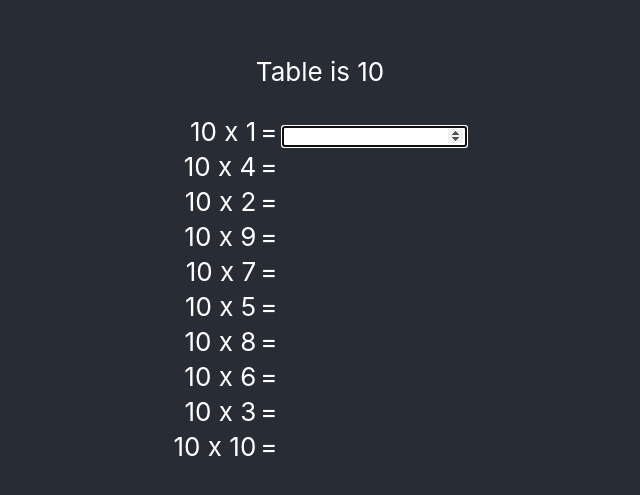
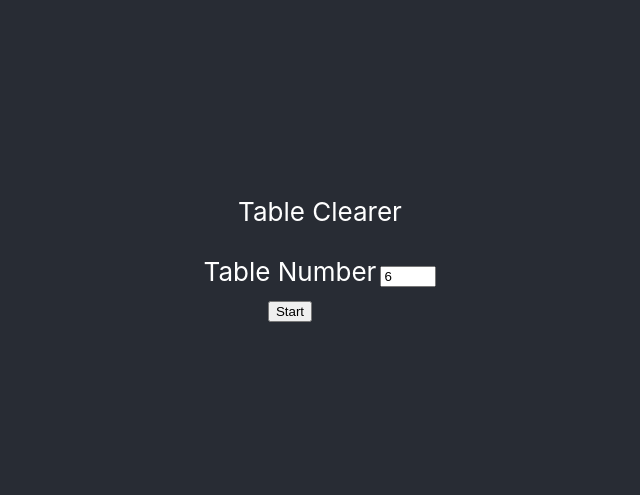
Before and after one commit to james-allan-lloyd/clearing-tables, a React (Create React App) app: page / in a window 1280 px wide. Shown: the part 153-648 px from the top of the page, without its empty margins (320-960 px from the left). Built offline with nearby package versions, Linux system fonts and the light colour scheme.

Commit message:
Add main menu

```diff
--- a/src/App.tsx
+++ b/src/App.tsx
@@ -1,81 +1,23 @@
-import React, { useEffect, useRef, useState } from 'react';
+import React, { useState } from 'react';
 // import logo from './logo.svg';
 import './App.css';
-
-function shuffleArray(array: number[]) {
-  for (let i = array.length - 1; i > 0; i--) {
-    const j = Math.floor(Math.random() * (i + 1));
-    [array[i], array[j]] = [array[j], array[i]];
-  }
-  return array
-}
-
-const tableNumber = Math.floor(Math.random() * 10) + 1;
-const orderedEntries = Array.from({length: 10}, (_, i) => i + 1);
-const table = shuffleArray(orderedEntries)
-
-type EquationProps = {
-  left : number;
-  right: number;
-  current: boolean;
-  onAnswerChanged: (answer: number) => void;
-}
-
-function Equation({left, right, current, onAnswerChanged}: EquationProps) : JSX.Element {
-
-  const [answer, setAnswer] = useState<number | undefined>();
-  const inputRef = useRef<HTMLInputElement>(null);
-
-  useEffect(() => {
-    if(current) inputRef.current?.focus();
-  }, [inputRef, current])
-
-  var correct: boolean | undefined;
-  if(!current && answer)
-  {
-    correct = (answer === left * right);
-  }
-
-  const answerStyle : React.CSSProperties = (correct ? {color: 'green'} : {color: 'red', textDecoration: 'line-through'})
-
-  return <tr>
-    <td align='right'>{left} x {right}</td>
-    <td>=</td>
-    <td>
-    {(current ?
-      <input
-        type="number"
-        ref={inputRef}
-        onChange={evt => setAnswer(parseInt(evt.target.value))}
-        onKeyPress={event => {
-          if (answer !== undefined && event.key === 'Enter') {
-            onAnswerChanged(answer);
-          }
-        }}
-      />
-      : (answer ? <> <span style={answerStyle}>{answer}</span> {!correct ? left * right: ''}</>: '')
-    )}
-    </td>
-  </tr>
-}
+import { MainMenu } from './MainMenu';
+import { RandomRun } from './RandomRun';
 
 function App() {
 
-  const [currentEquation, setCurrentEquation] = useState(0);
-
-  const handleAnswerChanged = (answer: number) => {
-    setCurrentEquation(currentEquation + 1)
-  }
+  const [tableNumber, setTableNumber] = useState<number>();
+  const [running, setRunning] = useState(false);
 
   return (
     <div className="App">
       <header className="App-header">
-        <p>Table is {tableNumber} </p>
-        <table>
-          <tbody>
-          {table.map((entry, index) => (<Equation key={entry} left={tableNumber} right={entry} current={index === currentEquation} onAnswerChanged={handleAnswerChanged}/>))}
-          </tbody>
-        </table>
+        {(!running? <MainMenu onStart={(tableNumber) => {setRunning(true); setTableNumber(tableNumber)}}/>
+        : <>
+            <RandomRun tableNumber={tableNumber!} />
+            <button onClick={() => setRunning(false)}>Back</button>
+          </>
+        )}
       </header>
     </div>
   );
--- /dev/null
+++ b/src/Equation.tsx
@@ -0,0 +1,45 @@
+import React, { useEffect, useRef, useState } from 'react';
+
+export type EquationProps = {
+  left : number;
+  right: number;
+  current: boolean;
+  onAnswerChanged: (answer: number) => void;
+}
+
+export function Equation({ left, right, current, onAnswerChanged }: EquationProps): JSX.Element {
+
+  const [answer, setAnswer] = useState<number | undefined>();
+  const inputRef = useRef<HTMLInputElement>(null);
+
+  useEffect(() => {
+    if (current)
+      inputRef.current?.focus();
+  }, [inputRef, current]);
+
+  var correct: boolean | undefined;
+  if (!current && answer) {
+    correct = (answer === left * right);
+  }
+
+  const answerStyle: React.CSSProperties = (correct ? { color: 'green' } : { color: 'red', textDecoration: 'line-through' });
+
+  return <tr>
+    <td align='right'>{left} x {right}</td>
+    <td>=</td>
+    <td>
+      {(current ?
+        <input
+          type="number"
+          ref={inputRef}
+          onChange={evt => setAnswer(parseInt(evt.target.value))}
+          onKeyPress={event => {
+            if (answer !== undefined && event.key === 'Enter') {
+              onAnswerChanged(answer);
+            }
+          }} />
+        : (answer ? <> <span style={answerStyle}>{answer}</span> {!correct ? left * right : ''}</> : '')
+      )}
+    </td>
+  </tr>;
+}
--- /dev/null
+++ b/src/MainMenu.tsx
@@ -0,0 +1,16 @@
+import React, { useState } from 'react';
+
+export function MainMenu({ onStart }: { onStart: (tableNumber: number) => void; }): JSX.Element {
+  const [tableNumber, setTableNumber] = useState(Math.floor(Math.random() * 10) + 1);
+  return <div>
+    <p>Table Clearer</p>
+    <form onSubmit={(evt) => { evt.preventDefault(); onStart(tableNumber); }}>
+      <table>
+        <tbody>
+          <tr><td>Table Number</td><td><input type="number" min={1} max={10} value={tableNumber} onChange={(e) => setTableNumber(parseInt(e.target.value))} /></td></tr>
+          <tr><td><input type="submit" value='Start' /></td></tr>
+        </tbody>
+      </table>
+    </form>
+  </div>;
+}
--- /dev/null
+++ b/src/RandomRun.tsx
@@ -0,0 +1,33 @@
+import React, { useEffect, useState } from 'react';
+import { Equation } from './Equation';
+export function shuffleArray(array: number[]) {
+  for (let i = array.length - 1; i > 0; i--) {
+    const j = Math.floor(Math.random() * (i + 1));
+    [array[i], array[j]] = [array[j], array[i]];
+  }
+  return array
+}
+
+
+
+export function RandomRun({ tableNumber }: { tableNumber: number; }): JSX.Element {
+  const [table, setTable] = useState<number[]>([]);
+  const [currentEquation, setCurrentEquation] = useState(0);
+
+  const handleAnswerChanged = (answer: number) => {
+    setCurrentEquation(currentEquation + 1);
+  };
+
+  useEffect(() => {
+    const orderedEntries = Array.from({ length: 10 }, (_, i) => i + 1);
+    setTable(shuffleArray(orderedEntries));
+  }, []);
+
+  return <><p>Table is {tableNumber} </p>
+    <table>
+      <tbody>
+        {table.map((entry, index) => (<Equation key={entry} left={tableNumber} right={entry} current={index === currentEquation} onAnswerChanged={handleAnswerChanged} />))}
+      </tbody>
+    </table>
+  </>;
+}
```
